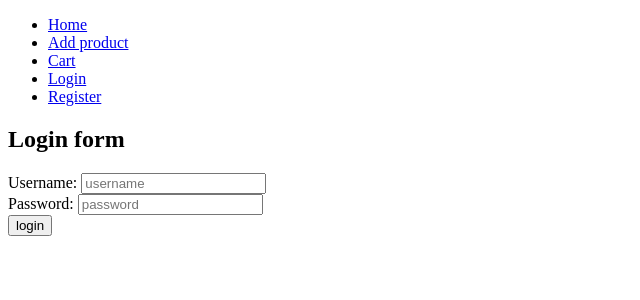
After one commit to joy-mahmud/django-shopping-app-test, a Django app: page /users/login in a window 1280 px wide. The commit adds this page. Shown: the top 300 px of the page, without its empty margins (0-640 px from the left). Run offline with Django 5.2, Linux system fonts and the light colour scheme.

Commit message:
login functionality done

```diff
--- a/main/templates/main/addProduct.html
+++ b/main/templates/main/addProduct.html
@@ -7,6 +7,7 @@
     <script src="https://cdn.tailwindcss.com"></script>
 </head>
 <body>
+    {% include "main/menu.html" %}
     <h2 class="text-center text-2xl font-bold my-4">Add a New Product</h2>
     <div class="flex justify-center w-full">
         <form action="" method="post" class="border p-5 rounded-lg shadow-lg" enctype="multipart/form-data">
--- /dev/null
+++ b/main/templates/main/menu.html
@@ -0,0 +1,26 @@
+<header>
+    <nav class="bg-cyan-400">
+        <ul class="flex items-center p-3 justify-between">
+           <div class="flex ">
+                <li class="mr-[10px] hover:text-white">
+                    <a href=" {% url 'home' %}">Home</a>
+                </li>
+                <li class="mr-[10px] hover:text-white">
+                    <a href="{% url 'add_product' %}">Add product</a>
+                </li>
+                <li class="mr-[10px] hover:text-white">
+                    <a href="{% url 'view_cart' %}">Cart</a>
+                </li>
+
+           </div>
+           <div class="flex">
+                <li class="mr-[10px] hover:text-white">
+                    <a href=" {% url 'home' %}">Login</a>
+                </li>
+                <li class="mr-[10px] hover:text-white">
+                    <a href="{% url 'add_product' %}">Register</a>
+                </li>
+           </div>
+        </ul>
+    </nav>
+</header>
--- a/main/templates/main/view_cart.html
+++ b/main/templates/main/view_cart.html
@@ -7,8 +7,9 @@
     <script src="https://cdn.tailwindcss.com"></script>
 </head>
 <body class="bg-gray-100">
+    {% include "main/menu.html" %}
     <div class="container mx-auto py-8">
-        <h1 class="text-2xl font-bold mb-6">Your Cart</h1>
+        <h1 class="text-2xl font-bold mb-6 text-center">Your Cart</h1>
         <div class="bg-white p-6 rounded-lg shadow-md">
             {% if items %}
             <table class="w-full table-auto">
@@ -32,7 +33,7 @@
                 </tbody>
             </table>
             <div class="mt-6 text-right">
-                <h2 class="text-xl font-bold">Total Price:{{total_price}}</h2>
+                <h2 class="text-xl font-bold">Total Price: ${{total_price}}</h2>
             </div>
             {% else %}
             <p class="text-gray-600">Your cart is empty.</p>
--- a/main/views.py
+++ b/main/views.py
@@ -57,7 +57,7 @@
     items = cart.items.select_related('product').annotate(
     item_total=F('quantity') * F('product__price')
 )
-    total_price = items.aggregate(price=Sum('item_total'))['price'] or 0
+    total_price = items.aggregate(total=Sum('item_total'))['total'] or 0
     print(items.values())
     # total_price = cart.total_price()  # Calculate total price
     return render(request, 'main/view_cart.html', {'items': items,'total_price':total_price})
--- a/shopping/settings.py
+++ b/shopping/settings.py
@@ -127,3 +127,7 @@
 import os
 MEDIA_URL='/media/'
 MEDIA_ROOT=os.path.join(BASE_DIR,'media')
+
+
+LOGIN_URL='login'
+LOGIN_REDIRECT_URL='home'
--- a/shopping/urls.py
+++ b/shopping/urls.py
@@ -22,6 +22,7 @@
 urlpatterns = [
     path('admin/', admin.site.urls),
     path('', include('main.urls')),
+    path('users/', include('users.urls')),
 
 ]
 urlpatterns +=static(settings.MEDIA_URL, document_root=settings.MEDIA_ROOT)
--- /dev/null
+++ b/users/templates/users/login.html
@@ -0,0 +1,27 @@
+<!DOCTYPE html>
+<html lang="en">
+<head>
+    <meta charset="UTF-8">
+    <meta name="viewport" content="width=device-width, initial-scale=1.0">
+    <title>login</title>
+</head>
+<body>
+    {% include "main/menu.html" %}
+    <h2>Login form </h2>
+    <form action="" method="post">
+        {% csrf_token %}
+        {{form.non_field_errors}}
+        <div class='form-group'>
+            {{form.username.label_tag}}
+            {{form.username}}
+            {{form.username.errors}}
+        </div>
+        <div class='form-group'>
+            {{form.password.label_tag}}
+            {{form.password}}
+            {{form.password.errors}}
+        </div>
+        <button type="submit">login</button>
+    </form>
+</body>
+</html>
--- /dev/null
+++ b/users/urls.py
@@ -0,0 +1,6 @@
+from django.urls import path
+from . import views
+
+urlpatterns = [
+    path('login',views.signIn,name='login')
+]
--- a/users/views.py
+++ b/users/views.py
@@ -1,3 +1,17 @@
-from django.shortcuts import render
+from django.shortcuts import render,redirect
+from django.http import HttpResponse
+from .forms import LoginForm
+# Create your views here.
 
-# Create your views here.
+def signIn(request):
+    if request.method=="POST":
+        form = LoginForm(request.POST,data=request.POST)
+        if form.is_valid():
+            user = form.get_user()
+            if user:
+                return HttpResponse(f'welcome {user.username}')
+            else:
+                return HttpResponse('Invalid credentials')
+
+    form=LoginForm()
+    return render(request,'users/login.html',{'form':form})
```
Also changed, not shown: main/templates/main/home.html (+1 -22 lines).
